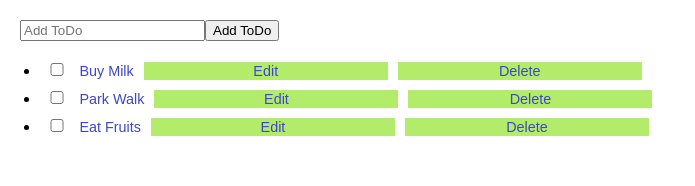
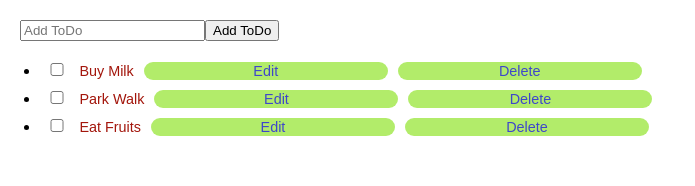
Before and after one commit to prashant-fulara/react-codesandbox-examples, a React (Create React App) app in the folder src/: page / in a window 1280 px wide. Shown: the top 186 px of the page, without its empty margins (0-695 px from the left). Built offline with nearby package versions, Linux system fonts and the light colour scheme.

Commit message:
Update styles.css

```diff
--- a/src/styles.css
+++ b/src/styles.css
@@ -54,7 +54,7 @@ ul {
   margin: 5px;
   font-size: 0.9em;
   width: 2%;
-  color: rgb(62, 71, 202);
+  color: rgb(163, 22, 12);
 }
 
 .beautifyBttn {
@@ -62,6 +62,7 @@ ul {
   font-size: 0.9em;
   width: 20%;
   border: hidden;
+  border-radius: 10px;
   color: rgb(62, 71, 202);
   background-color: rgba(167, 234, 85, 0.873);
 }
```
